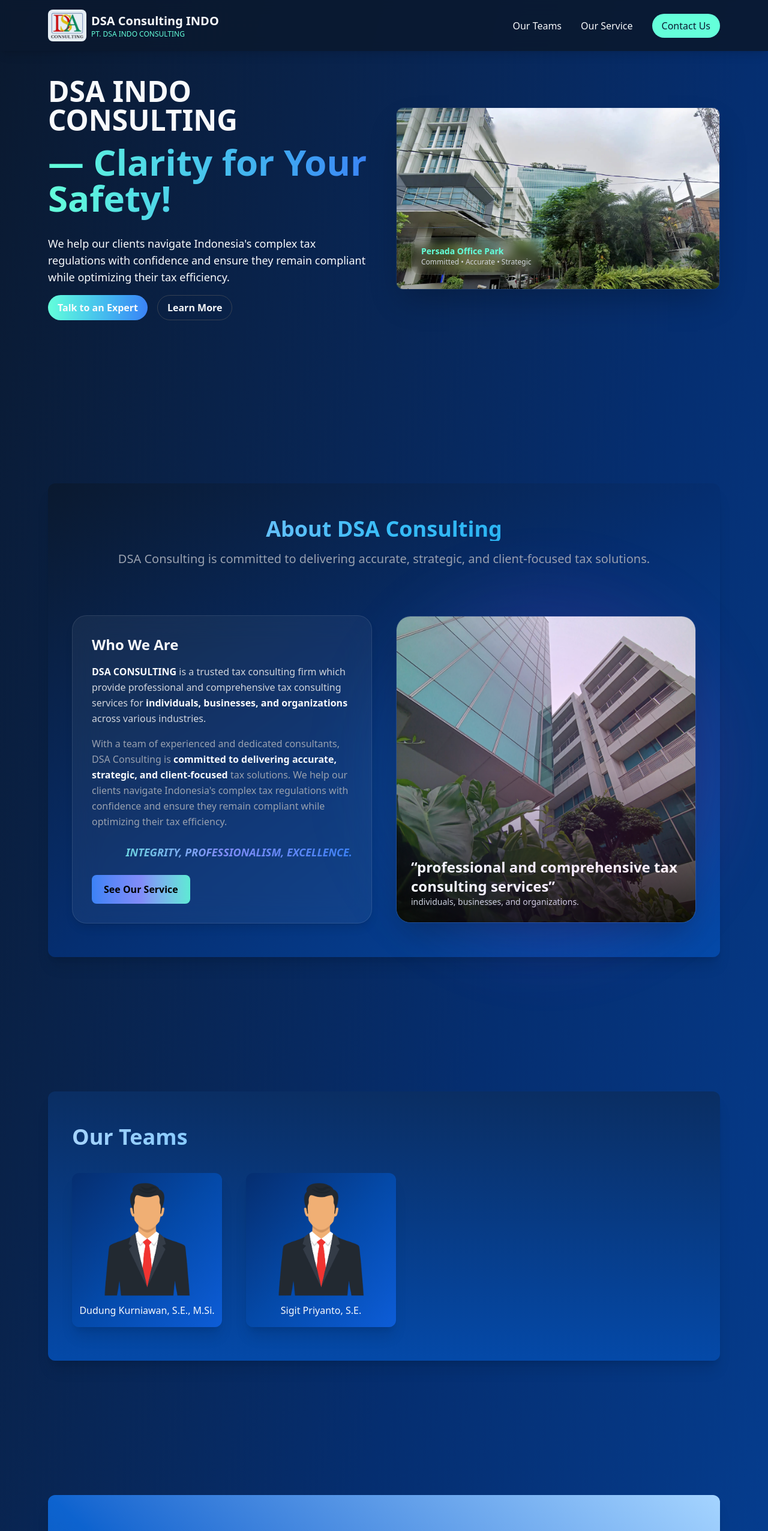
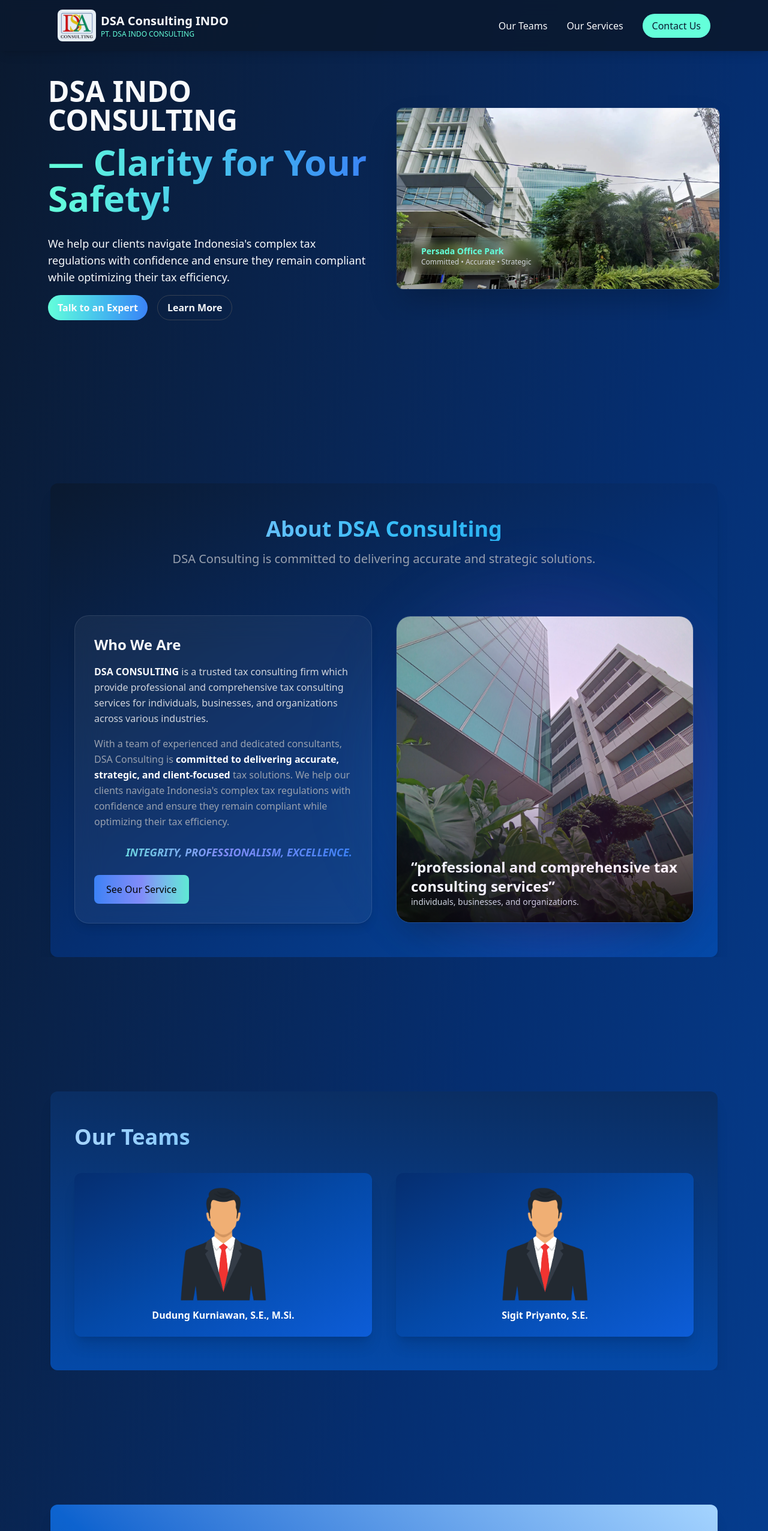
Before and after one commit to Mhilmy11/DSA_Indo_Consulting, a React (Vite) app: page / in a window 1280 px wide. Shown: the top 2553 px of the page at 60% size. Built offline with nearby package versions, Linux system fonts and the light colour scheme.

Commit message:
update bug at mobile

```diff
--- a/src/components/AboutSection.jsx
+++ b/src/components/AboutSection.jsx
@@ -5,41 +5,40 @@
 
 export default function AboutSection({ aboutRef, onViewServices }) {
   return (
-    <div ref={aboutRef} className=" py-16 md:py-28 font-sans">
+    <div ref={aboutRef} className="py-16 md:py-28 font-sans overflow-x-hidden">
       <Container>
-        <div className=" mx-4 px-10 py-14 bg-gradient-to-br from-secondary via-[#052E70] to-primary rounded-xl shadow-xl">
-          <div className=" text-center">
-            <h1 className=" font-bold text-2xl md:text-4xl bg-clip-text text-transparent bg-gradient-to-r from-[#93C5FD] via-[#38BDF8] to-[#0EA5E9]">
+        <div className="mx-1 px-6 md:px-10 py-14 bg-gradient-to-br from-secondary via-[#052E70] to-primary rounded-xl shadow-xl overflow-hidden">
+          <div className="text-center">
+            <h1 className="font-bold text-2xl md:text-4xl bg-clip-text text-transparent bg-gradient-to-r from-[#93C5FD] via-[#38BDF8] to-[#0EA5E9]">
               About DSA Consulting
             </h1>
-            <p className=" pt-4 text-base md:text-xl text-gray-400">
-              DSA Consulting is committed to delivering accurate, strategic, and
-              client-focused tax solutions.
+
+            <p className="pt-4 text-base md:text-xl text-gray-400">
+              DSA Consulting is committed to delivering accurate and strategic
+              solutions.
             </p>
           </div>
 
-          <div className=" grid grid-cols-1 md:grid-cols-2 items-center pt-20 gap-10">
+          <div className="grid grid-cols-1 md:grid-cols-2 gap-10 items-center pt-20">
             <FramerMotion animation="zoom-in">
-              <div className=" bg-white/5 border border-white/10 backdrop-blur-xl rounded-3xl p-8 shadow-lg">
-                <h6 className=" font-bold text-lightText text-xl md:text-2xl">
+              <div className="bg-white/5 border border-white/10 backdrop-blur-xl rounded-3xl p-6 md:p-8 shadow-lg">
+                <h6 className="font-bold text-lightText text-xl md:text-2xl">
                   Who We Are
                 </h6>
-                <p className=" py-4 text-gray-300 leading-relaxed">
-                  <span className=" font-bold text-lightText">
+
+                <p className="py-4 text-gray-300 leading-relaxed">
+                  <span className="font-bold text-lightText">
                     DSA CONSULTING
                   </span>{" "}
                   is a trusted tax consulting firm which provide professional
-                  and comprehensive tax consulting services for{" "}
-                  <span className=" font-bold text-lightText">
-                    {" "}
-                    individuals, businesses, and organizations{" "}
-                  </span>{" "}
-                  across various industries.
+                  and comprehensive tax consulting services for individuals,
+                  businesses, and organizations across various industries.
                 </p>
-                <p className=" text-gray-400 leading-relaxed">
+
+                <p className="text-gray-400 leading-relaxed">
                   With a team of experienced and dedicated consultants, DSA
                   Consulting is{" "}
-                  <span className=" font-bold text-lightText">
+                  <span className=" font-bold text-white">
                     committed to delivering accurate, strategic, and
                     client-focused
                   </span>{" "}
@@ -47,12 +46,14 @@
                   complex tax regulations with confidence and ensure they remain
                   compliant while optimizing their tax efficiency.
                 </p>
-                <p className=" font-semibold italic text-right my-6 text-lg bg-clip-text text-transparent bg-gradient-to-r from-[#5EEAD4] via-[#818CF8] to-[#3B82F6]">
+
+                <p className="font-semibold italic text-right my-6 text-lg bg-clip-text text-transparent bg-gradient-to-r from-[#5EEAD4] via-[#818CF8] to-[#3B82F6]">
                   INTEGRITY, PROFESSIONALISM, EXCELLENCE.
                 </p>
+
                 <button
                   onClick={onViewServices}
-                  className=" bg-gradient-to-l from-[#5EEAD4] via-[#818CF8] to-[#3B82F6] px-5 py-3 cursor-pointer rounded-lg font-semibold hover:scale-105 transition duration-300"
+                  className="bg-gradient-to-l from-[#5EEAD4] via-[#818CF8] to-[#3B82F6] px-5 py-3 rounded-lg hover:scale-105 transition"
                 >
                   See Our Service
                 </button>
@@ -64,8 +65,8 @@
                 <div className="relative rounded-3xl overflow-hidden border border-white/10 shadow-2xl">
                   <img
                     src={AboutImage}
-                    alt="about-image-dsa"
-                    className="w-full h-[510px] object-cover scale-105 group-hover:scale-110 transition-transform duration-700 ease-out"
+                    alt="about"
+                    className="w-full h-[420px] md:h-[510px] object-cover"
                   />
                   <div className="absolute inset-0 bg-gradient-to-t from-black/80 via-transparent to-transparent" />
                   <div className="absolute bottom-6 left-6">
@@ -77,7 +78,8 @@
                     </p>
                   </div>
                 </div>
-                <div className="absolute -inset-10 bg-gradient-to-r from-sky-500/20 via-purple-500/20 to-pink-500/20 blur-3xl rounded-full opacity-60 animate-pulse-slow" />
+
+                <div className="absolute inset-0 md:-inset-10 bg-gradient-to-r from-sky-500/20 via-purple-500/20 to-pink-500/20 blur-3xl rounded-full opacity-60 animate-pulse-slow"></div>
               </div>
             </FramerMotion>
           </div>
--- a/src/components/Container.jsx
+++ b/src/components/Container.jsx
@@ -1,3 +1,5 @@
 export default function Container({ children }) {
-  return <div className=" max-w-6xl mx-auto">{children}</div>;
+  return (
+    <div className=" max-w-6xl mx-auto px-4 overflow-x-hidden">{children}</div>
+  );
 }
--- a/src/components/FramerMotion.jsx
+++ b/src/components/FramerMotion.jsx
@@ -2,7 +2,7 @@
 
 const animations = {
   "fade-up": {
-    hidden: { opacity: 0, y: 200 },
+    hidden: { opacity: 0, y: 40 },
     visible: { opacity: 1, y: 0 },
   },
   "fade-down": {
@@ -10,11 +10,11 @@
     visible: { opacity: 1, y: 0 },
   },
   "fade-left": {
-    hidden: { opacity: 0, x: -200 },
+    hidden: { opacity: 0, x: -40 },
     visible: { opacity: 1, x: 0 },
   },
   "fade-right": {
-    hidden: { opacity: 0, x: 200 },
+    hidden: { opacity: 0, x: 40 },
     visible: { opacity: 1, x: 0 },
   },
   "zoom-in": {
--- a/src/components/Hero.jsx
+++ b/src/components/Hero.jsx
@@ -5,39 +5,40 @@
 
 export default function Hero({ onViewAbout, onViewContact }) {
   return (
-    <div className=" pt-32 pb-20 md:pb-40 font-sans">
+    <div className="pt-32 pb-20 md:pb-40 font-sans overflow-x-hidden">
       <Container>
-        <div className=" px-4 grid grid-cols-1 md:grid-cols-2 items-center gap-10">
+        <div className="grid grid-cols-1 md:grid-cols-2 gap-10 items-center">
           <div>
             <FramerMotion animation="fade-left">
-              <h1 className=" font-extrabold text-3xl md:text-5xl text-lightText">
+              <h1 className="font-extrabold text-3xl md:text-5xl text-lightText">
                 DSA INDO CONSULTING
               </h1>
             </FramerMotion>
 
             <FramerMotion animation="fade-left">
-              <h3 className=" py-4 font-extrabold text-3xl md:text-6xl bg-clip-text text-transparent bg-gradient-to-r from-[#64FFDA] to-[#3B82F6]">
+              <h3 className="py-4 font-extrabold text-3xl md:text-6xl bg-clip-text text-transparent bg-gradient-to-r from-[#64FFDA] to-[#3B82F6]">
                 — Clarity for Your Safety!
               </h3>
             </FramerMotion>
 
-            <FramerMotion>
-              <p className=" text-base md:text-lg text-lightText py-4">
+            <FramerMotion animation="fade-left">
+              <p className="text-base md:text-lg text-lightText py-4">
                 We help our clients navigate Indonesia's complex tax regulations
                 with confidence and ensure they remain compliant while
                 optimizing their tax efficiency.
               </p>
 
-              <div className=" flex gap-4 font-semibold text-lightText">
+              <div className="flex gap-4 font-semibold text-lightText">
                 <button
                   onClick={onViewContact}
-                  className=" bg-gradient-to-r from-[#64FFDA] to-[#3B82F6] rounded-full px-4 py-2 cursor-pointer hover:scale-105 transition duration-300"
+                  className="bg-gradient-to-r from-[#64FFDA] to-[#3B82F6] rounded-full px-4 py-2 hover:scale-105 transition"
                 >
                   Talk to an Expert
                 </button>
+
                 <button
                   onClick={onViewAbout}
-                  className=" border border-gray-700 rounded-full px-4 py-2 cursor-pointer hover:scale-105 transition duration-300"
+                  className="border border-gray-700 rounded-full px-4 py-2 hover:scale-105 transition"
                 >
                   Learn More
                 </button>
--- a/src/components/Navbar.jsx
+++ b/src/components/Navbar.jsx
@@ -10,49 +10,38 @@
   const [isOpen, setIsOpen] = useState(false);
   return (
     <>
-      <nav className="fixed top-0 left-0 w-full z-50 bg-secondary/90 backdrop-blur-md shadow-lg">
+      <nav className="fixed top-0 left-0 w-full z-50 bg-secondary/90 backdrop-blur-md shadow-lg overflow-x-hidden">
         <Container>
-          <div className=" py-4 px-4 flex items-center justify-between">
-            <div className=" flex gap-2 items-center">
+          <div className="py-4 px-4 flex items-center justify-between">
+            <div className="flex gap-2 items-center">
               <img
-                className=" w-16 bg-neutral p-1 rounded-lg"
+                className="w-16 bg-neutral p-1 rounded-lg"
                 src={LogoDSA}
                 alt="navbar-dsa-logo"
               />
               <div>
-                <h1 className=" font-bold text-lightText text-xl">
+                <h1 className="font-bold text-lightText text-xl">
                   DSA Consulting INDO
                 </h1>
-                <h1 className=" text-accent text-xs">
-                  PT. DSA INDO CONSULTING
-                </h1>
+                <h1 className="text-accent text-xs">PT. DSA INDO CONSULTING</h1>
               </div>
             </div>
 
             <div className="hidden md:flex space-x-8">
-              <button
-                onClick={onViewTeams}
-                className=" cursor-pointer text-lightText hover:text-accent transition-colors duration-300"
-              >
+              <button className="cursor-pointer text-lightText hover:text-accent transition">
                 Our Teams
               </button>
-              <button
-                onClick={onViewServices}
-                className=" cursor-pointer text-lightText hover:text-accent transition-colors duration-300"
-              >
-                Our Service
+              <button className="cursor-pointer text-lightText hover:text-accent transition">
+                Our Services
               </button>
-              <button
-                onClick={onViewContact}
-                className="px-4 py-2 rounded-full bg-accent text-secondary font-medium hover:bg-primary hover:text-lightText transition-all duration-300 cursor-pointer"
-              >
+              <button className="px-4 py-2 rounded-full bg-accent text-secondary font-medium hover:bg-primary hover:text-lightText transition">
                 Contact Us
               </button>
             </div>
 
             <button
               onClick={() => setIsOpen(!isOpen)}
-              className="md:hidden text-accent focus:outline-none"
+              className="md:hidden text-accent"
             >
               {isOpen ? <FaTimes size={22} /> : <FaBars size={22} />}
             </button>
@@ -60,24 +49,15 @@
         </Container>
 
         {isOpen && (
-          <div className="md:hidden bg-secondary/95 backdrop-blur-md border-t border-accent/30 animate-fade-in-down">
+          <div className="md:hidden bg-secondary/95 backdrop-blur-md border-t border-accent/30 overflow-hidden">
             <div className="flex flex-col items-center space-y-5 py-6">
-              <button
-                onClick={() => setIsOpen(false)}
-                className="text-lightText hover:text-accent transition"
-              >
+              <button className="text-lightText hover:text-accent transition">
                 Our Teams
               </button>
-              <button
-                onClick={() => setIsOpen(false)}
-                className="text-lightText hover:text-accent transition"
-              >
-                Our Service
+              <button className="text-lightText hover:text-accent transition">
+                Our Services
               </button>
-              <button
-                onClick={() => setIsOpen(false)}
-                className="px-5 py-2 rounded-full bg-accent text-secondary font-medium hover:bg-primary hover:text-lightText transition-all cursor-pointer"
-              >
+              <button className="px-5 py-2 rounded-full bg-accent text-secondary font-medium hover:bg-primary hover:text-lightText transition">
                 Contact Us
               </button>
             </div>
--- a/src/components/OurTeamsSection.jsx
+++ b/src/components/OurTeamsSection.jsx
@@ -4,35 +4,35 @@
 
 export default function OurTeamsSection({ teamsRef }) {
   return (
-    <div ref={teamsRef} className=" py-16 md:py-28 font-sans">
+    <div ref={teamsRef} className="py-16 md:py-28 font-sans overflow-x-hidden">
       <Container>
-        <div className=" mx-4 px-10 py-14 bg-gradient-to-b from-[#0A2E63] via-[#073B85] to-[#0449A8] rounded-xl shadow-xl">
-          <div>
-            <h3 className=" font-bold bg-gradient-to-r from-[#A5D4FF] via-[#4AB8FF] to-[#0D63CF] text-transparent bg-clip-text text-2xl md:text-4xl">
+        <div className="mx-1 px-6 md:px-10 py-14 bg-gradient-to-b from-[#0A2E63] via-[#073B85] to-[#0449A8] rounded-xl shadow-xl">
+          <h3 className="font-bold bg-gradient-to-r from-[#A5D4FF] via-[#4AB8FF] to-[#0D63CF] text-transparent bg-clip-text text-2xl md:text-4xl">
             Our Teams
           </h3>
 
-            <div className=" grid grid-cols-1 md:grid-cols-2 gap-10 w-max text-lightText pt-10">
+          <div className="grid grid-cols-1 md:grid-cols-2 gap-10 pt-10">
             <FramerMotion animation="zoom-in">
-                <div className=" bg-gradient-to-br from-[#052E70] via-[#0449A8] to-[#0D5DD8] rounded-xl shadow-xl px-2 py-4 w-[250px]">
-                  <div className=" flex justify-center">
-                    <img className=" w-36" src={OurTeamImage} alt="" />
+              <div className="bg-gradient-to-br from-[#052E70] via-[#0449A8] to-[#0D5DD8] rounded-xl shadow-xl px-4 py-6">
+                <div className="flex justify-center">
+                  <img className="w-36" src={OurTeamImage} alt="" />
                 </div>
-                  <p className=" pt-3 text-center">
+                <p className="pt-3 text-center font-semibold text-white">
                   Dudung Kurniawan, S.E., M.Si.
                 </p>
               </div>
             </FramerMotion>
 
-              <FramerMotion delay={0.3} animation="zoom-in">
-                <div className=" bg-gradient-to-br from-[#052E70] via-[#0449A8] to-[#0D5DD8] rounded-xl shadow-xl px-2 py-4 w-[250px]">
-                  <div className=" flex justify-center">
-                    <img className=" w-36" src={OurTeamImage} alt="" />
+            <FramerMotion animation="zoom-in" delay={0.3}>
+              <div className="bg-gradient-to-br from-[#052E70] via-[#0449A8] to-[#0D5DD8] rounded-xl shadow-xl px-4 py-6">
+                <div className="flex justify-center">
+                  <img className="w-36" src={OurTeamImage} alt="" />
                 </div>
-                  <p className=" pt-3 text-center">Sigit Priyanto, S.E.</p>
+                <p className="pt-3 text-center font-semibold text-white">
+                  Sigit Priyanto, S.E.
+                </p>
               </div>
             </FramerMotion>
-            </div>
           </div>
         </div>
       </Container>
```
Also changed, not shown: src/components/OurServicesSection.jsx (+12 -11 lines). Lines whose indentation alone changed are shown as unchanged.
